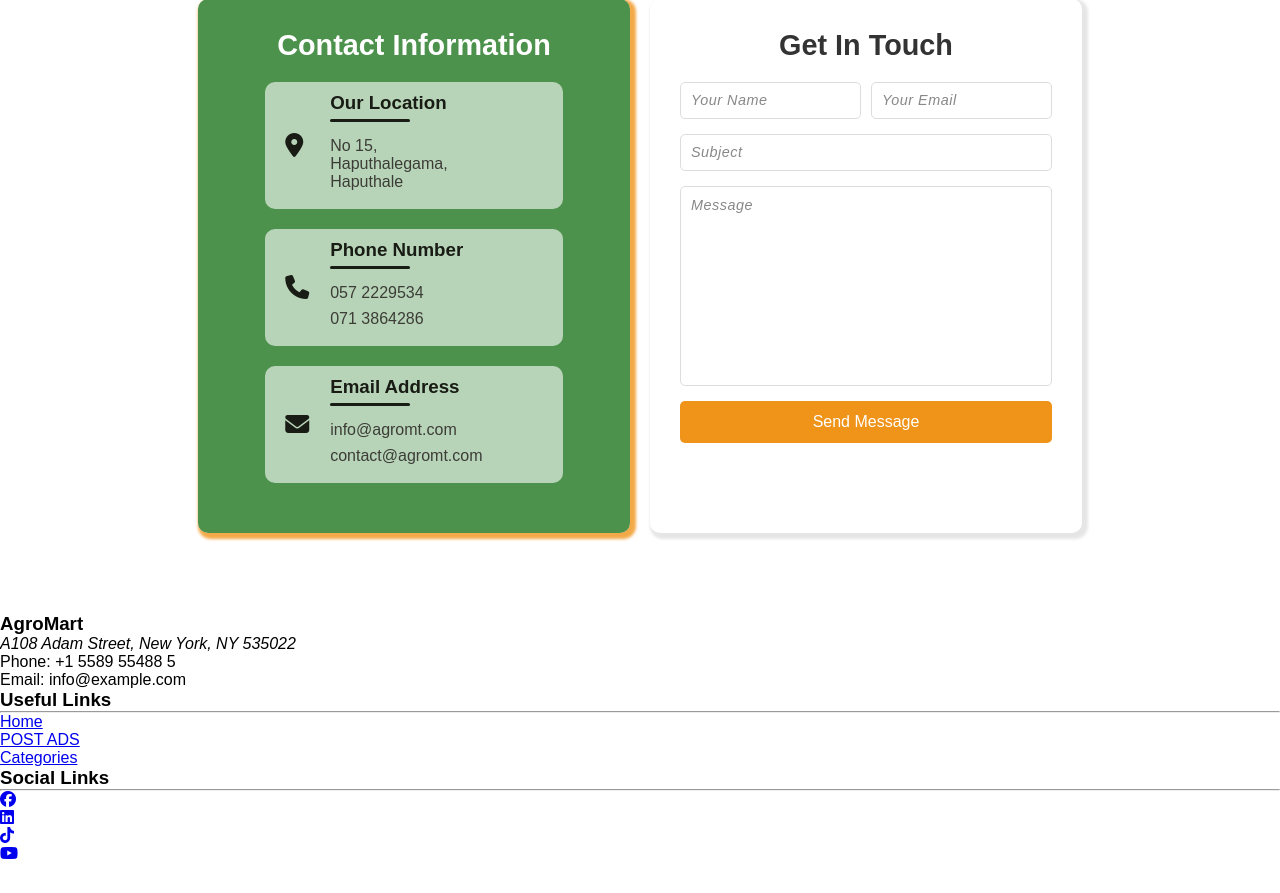
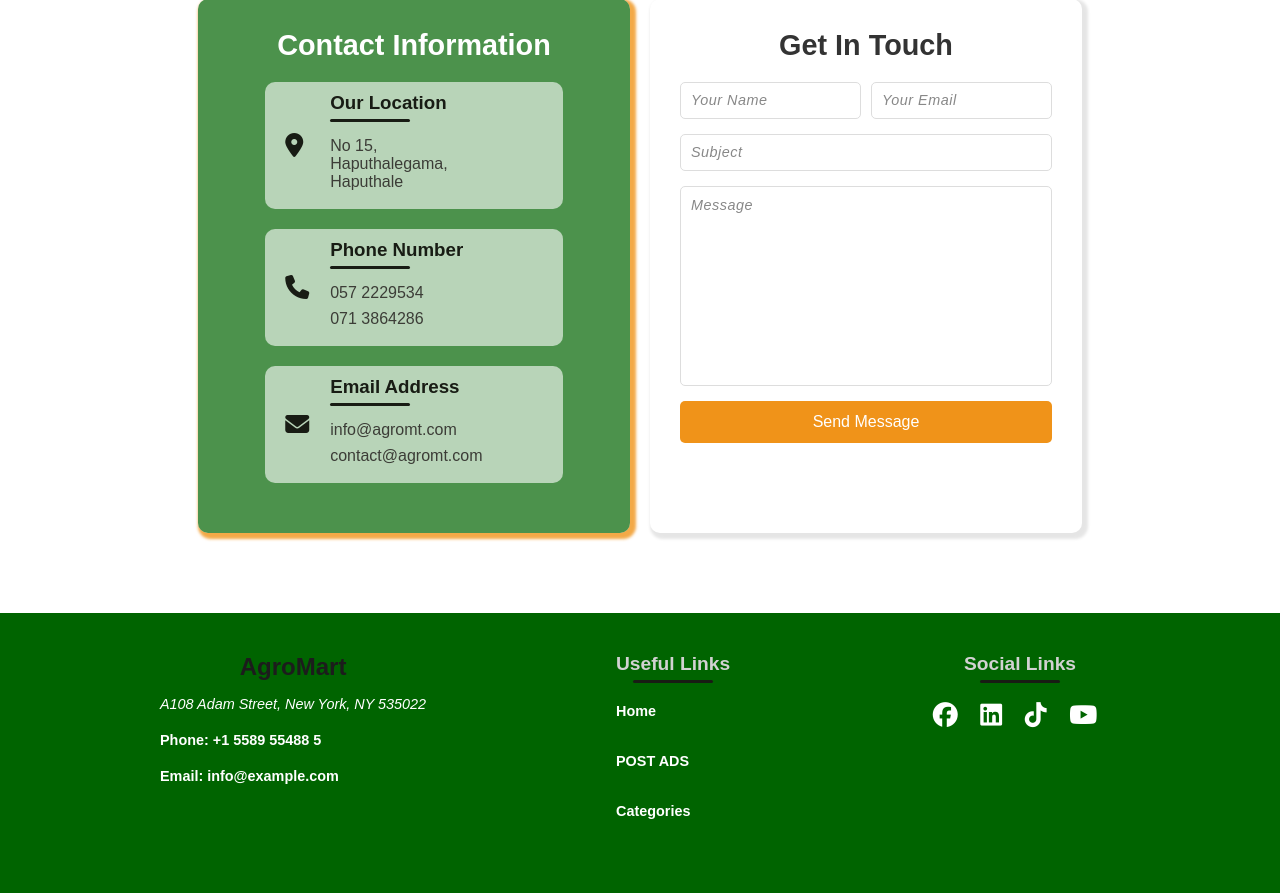
Before and after one commit to sumudu-k/AgroMart---Connecting-Farmers-and-Nurseries, a PHP site: page /home.php in a window 1280 px wide. Shown: the part 2053-2946 px from the top of the page. Before the commit the page ends 2912 px from the top, so only its background shows below. Run offline with PHP 8.4, Linux system fonts and the light colour scheme; data that the repository does not hold is empty; some libraries are stand-ins or nearby versions.

Commit message:
added CSS to footer

```diff
--- a/home.php
+++ b/home.php
@@ -434,6 +434,118 @@ $ads_result = $conn->query($ads_query);
         background-color: #cb790d;
     }
 
+    /* Footer */
+    footer {
+        height: 4%;
+        background-color: #006400;
+        padding: 40px 12.5%;
+        margin-top: 30px;
+    }
+
+    .footer-container {
+        display: flex;
+        justify-content: space-between;
+        align-items: flex-start;
+    }
+
+    .footer-info h3 {
+        color: #1c1c1c;
+        text-align: center;
+        font-size: 1.5rem;
+        margin-bottom: 15px;
+    }
+
+    .footer-info address {
+        text-align: center;
+        color: white;
+        font-size: 0.9rem;
+        margin-bottom: 20px;
+    }
+    .footer-info p {
+        font-weight: 600;
+        color: white;
+        font-size: 0.9rem;
+        margin-bottom: 20px;
+    }
+
+    .footer-links h3 {
+        font-size: 1.2rem;
+        font-weight: 600;
+        text-align: center;
+        color: #d2d2d2;
+    }
+
+    .footer-links hr {
+        border: none;
+        width: 80px;
+        height: 3px;
+        background-color: #181c14;
+        border-radius: 10px;
+        margin: 5px 0 20px 15%;
+    }
+    .footer-links ul {
+        display: flex;
+        flex-direction: column;
+
+        list-style: none;
+    }
+
+    .footer-links ul li {
+        height: 40px;
+        width: 100px;
+        display: flex;
+        margin-bottom: 10px;
+    }
+
+    .footer-links ul li a {
+        width: 100%;
+        font-weight: 600;
+        color: white;
+        font-size: 0.9rem;
+        text-decoration: none;
+    }
+
+    .social-links {
+        width: 200px;
+    }
+
+    .social-links h3 {
+        font-size: 1.2rem;
+        font-weight: 600;
+        text-align: center;
+        color: #d2d2d2;
+    }
+
+    .social-links hr {
+        border: none;
+        width: 80px;
+        height: 3px;
+        background-color: #181c14;
+        border-radius: 10px;
+        margin: 5px 0 20px 30%;
+    }
+
+    .social-links ul {
+        display: flex;
+        justify-content: space-evenly;
+        list-style: none;
+    }
+
+    .social-links i {
+        font-size: 25px;
+        color: white;
+        margin-right: 10px;
+        cursor: pointer;
+    }
+
+    .footer-links li:hover a {
+        color: #b7b7b7;
+        cursor: pointer;
+    }
+    .social-links li:hover i {
+        color: #b7b7b7;
+        cursor: pointer;
+    }
 
     </style>
 </head>
```
